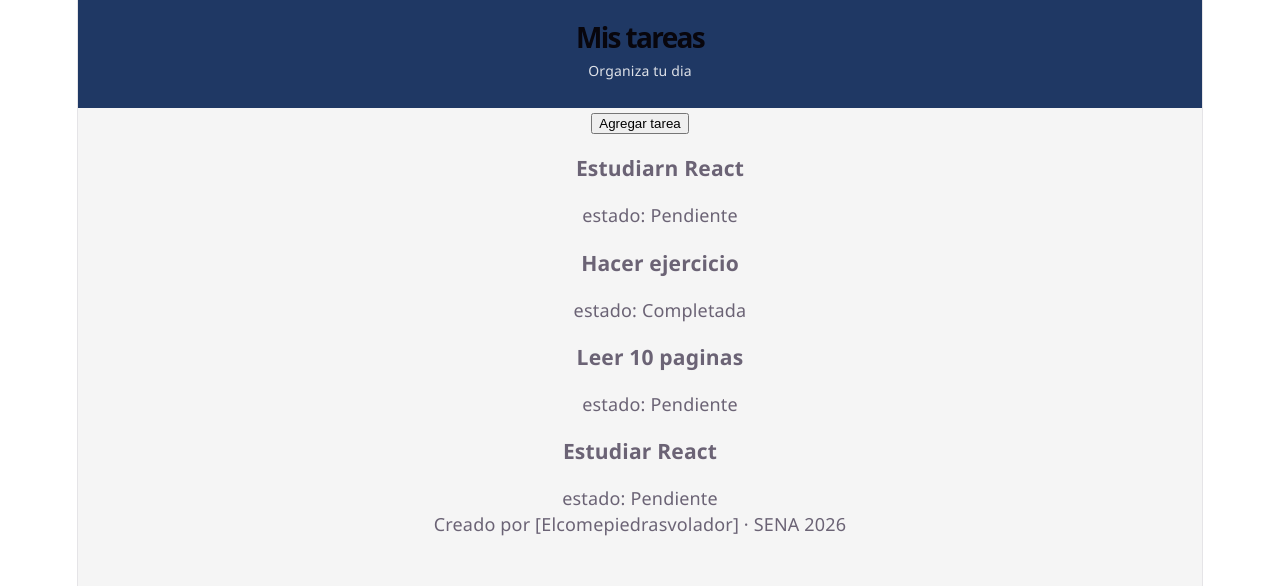
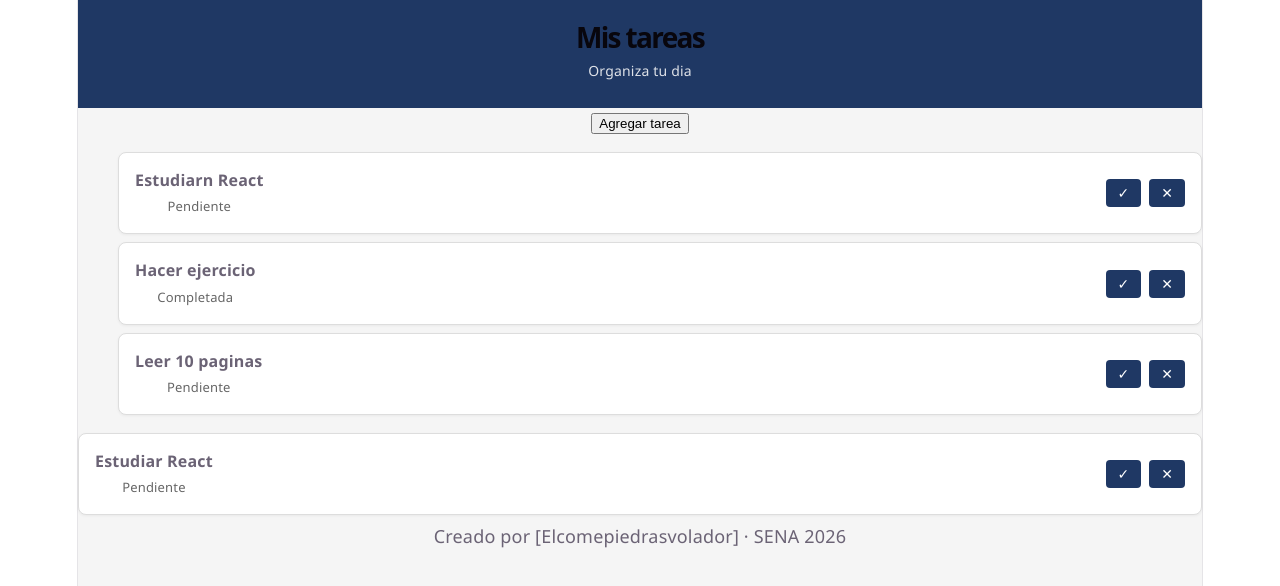
Before and after one commit to miguelxxrlq/etapa-productiva, a React (Vite) app: page / in a window 1280 px wide. Shown: the top 586 px of the page. Built offline with nearby package versions, Linux system fonts and the light colour scheme.

Commit message:
Agregar interactividad y botones al Item con useState

```diff
--- a/src/componentes/Item.css
+++ b/src/componentes/Item.css
@@ -1,5 +1,7 @@
 /* Item.css */
 .item {
+    cursor: pointer;
+      transition: background-color 0.2s;
     display: flex;
      justify-content: space-between;
      align-items: center;
@@ -9,6 +11,7 @@
      border: 1px solid #ddd;
      border-radius: 8px;
      box-shadow: 0 1px 3px rgba(0, 0, 0, 0.05)
+
 }
 .item_texto {
     font-size: 16px;
@@ -19,3 +22,28 @@
     color: #666;
     margin: 0;
 }
+.item--resaltado{
+     background-color: #fff3cd;
+      border-color: #ffc107;
+}
+.item.css {
+    display: flex;
+    justify-content: space-between;
+   align-items: center;
+}
+.item__acciones {
+    display:  flex;
+    gap: 8px;
+ }
+ .item__acciones button {
+    padding: 6px 12px;
+    border: none;
+    border-radius: 4px;
+    cursor: pointer;
+    font-size: 14px;
+    background-color: #1F3864;
+       color: white;
+    }
+.item__acciones button:hover {
+      opacity: 0.85;
+    }
--- a/src/componentes/Item.jsx
+++ b/src/componentes/Item.jsx
@@ -1,9 +1,29 @@
 // Item.jsx — representa un solo elemento de la lista
+import { useState } from "react"
+import './Item.css'
 function Item({ tarea }) {
+    const [resaltado, setResaltado] = useState(false)
+    const manejarCompletar = (evento) => {
+         evento.stopPropagation()
+         alert(`Marcar como completada: ${tarea.texto}`)
+         }
+        const manejarEliminar = (evento) => {
+        evento.stopPropagation()
+        alert(`Eliminar: ${tarea.texto}`)   }
     return (
-        <article className="item">
+        <article
+         className= {resaltado ? 'item item--resaltado' : 'item'}
+         onClick={()  => setResaltado(!resaltado) }
+         >
+      <div className="item__contenido">
             <h3 className="item_texto">{tarea.texto}</h3>
-            <p className="item_estado">estado: {tarea.completada ?  'Completada' : 'Pendiente'}</p>
+            <p className="item_estado">
+             {tarea.completada ?  'Completada' : 'Pendiente'}</p>
+      </div>
+       <div className="item__acciones">
+              <button onClick={manejarCompletar}>✓</button>
+           <button onClick={manejarEliminar}>✕</button>
+           </div>
         </article>
     )
 }
```
